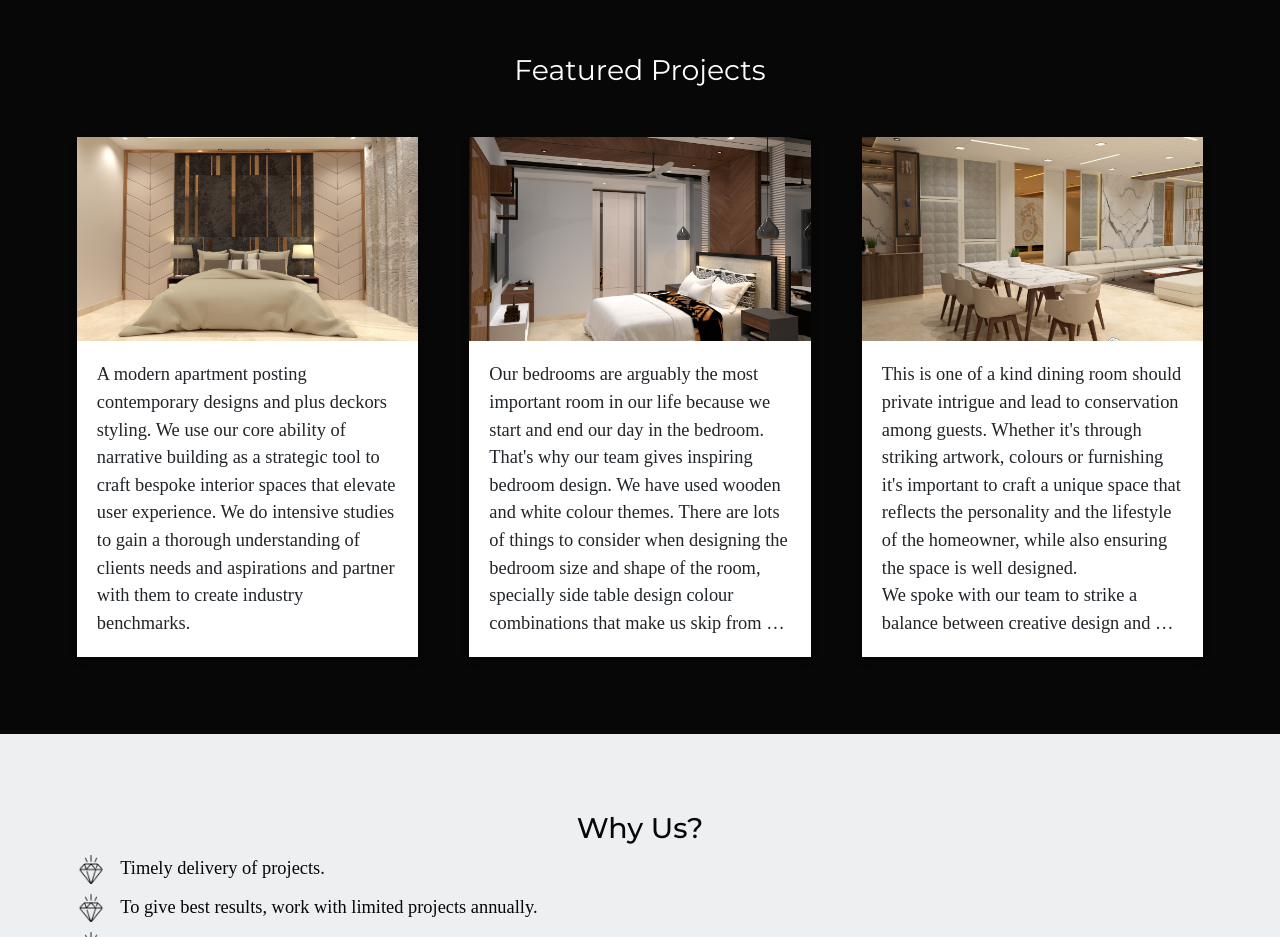
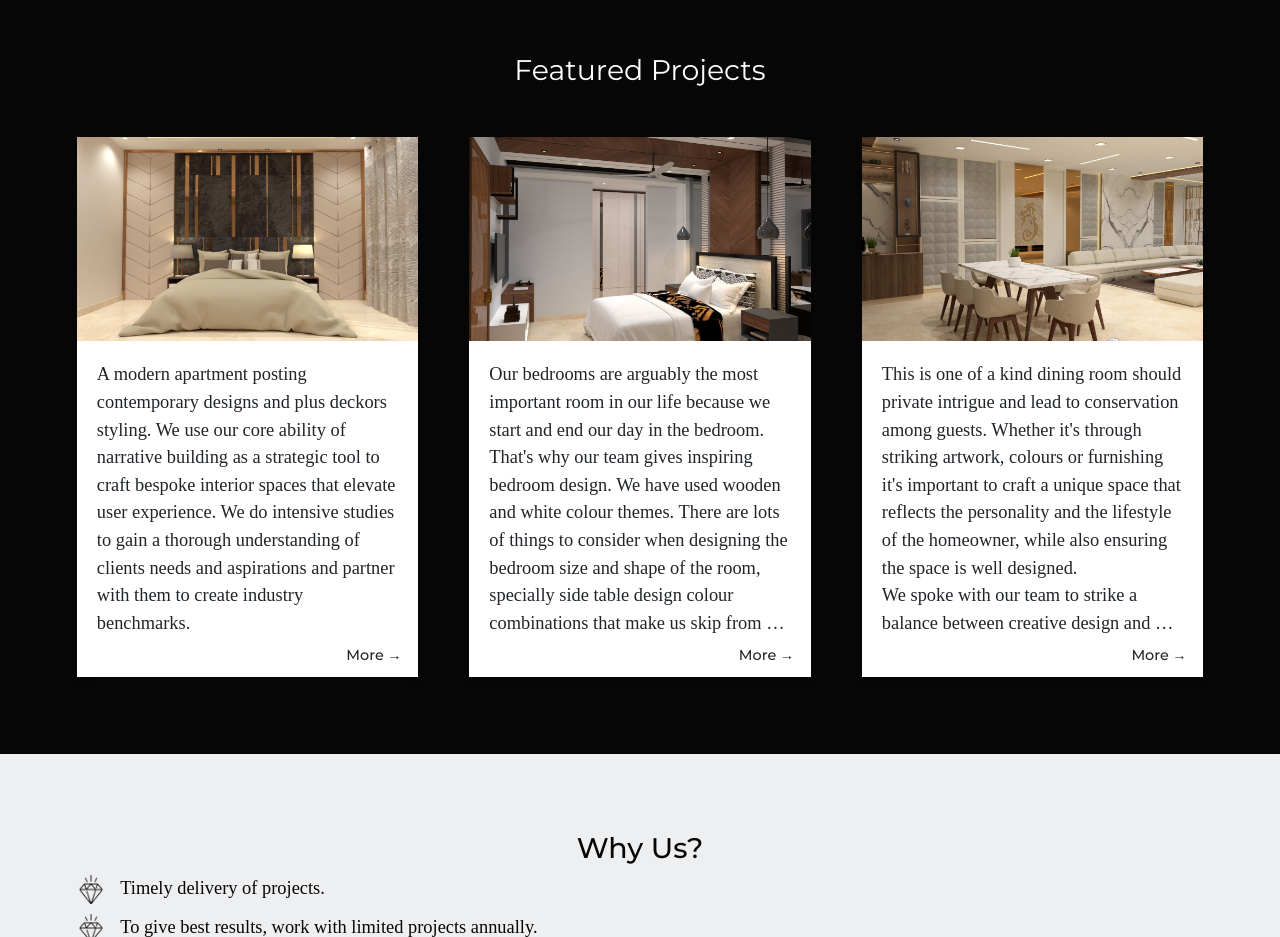
Before and after one commit to deekay1712/d2a, a Next.js app: page / in a window 1280 px wide. Shown: the part 1160-2097 px from the top of the page. Built offline with nearby package versions, Linux system fonts and the light colour scheme; a web font is replaced by a local one.

Commit message:
arrow added in home card

```diff
--- a/Components/HomeCards.jsx
+++ b/Components/HomeCards.jsx
@@ -7,30 +7,49 @@ export default function HomeCards() {
     <div className="homeCardsComp">
       <h1 className='featuredProjectsHeading'>Featured Projects</h1>
       <div className='homeCardsWrapper'>
+
         <div className="homeCard">
           <div className="homeCardImgDiv">
             <Image objectFit='cover' layout="fill" src={projectData[0].image[0]} alt="Img" />
           </div>
           <div className='homeCardDesc'>
-            <p>{projectData[0].description}</p>
+            <p className='homeCardDescText'>{projectData[0].description}</p>
           </div>
+          <Link href={`/portfolio/${projectData[0].id}`}>
+            <a className="homeCardButton">
+              More <span>&#8594;</span>
+            </a>
+          </Link>
         </div>
+
         <div className="homeCard">
           <div className="homeCardImgDiv">
             <Image objectFit='cover' layout="fill" src={projectData[1].image[0]} alt="Img" />
           </div>
           <div className='homeCardDesc'>
-            <p>{projectData[1].description}</p>
+            <p className='homeCardDescText'>{projectData[1].description}</p>
           </div>
+          <Link href={`/portfolio/${projectData[1].id}`}>
+            <a className="homeCardButton">
+              More <span>&#8594;</span>
+            </a>
+          </Link>
         </div>
+
         <div className="homeCard">
           <div className="homeCardImgDiv">
             <Image objectFit='cover' layout="fill" src={projectData[2].image[0]} alt="Img" />
           </div>
           <div className='homeCardDesc'>
-            <p>{projectData[2].description}</p>
+            <p className='homeCardDescText'>{projectData[2].description}</p>
           </div>
+          <Link href={`/portfolio/${projectData[2].id}`}>
+            <a className="homeCardButton">
+              More <span>&#8594;</span>
+            </a>
+          </Link>
         </div>
+
       </div>
     </div>
   )
--- a/Components/homeCards.css
+++ b/Components/homeCards.css
@@ -1,6 +1,15 @@
+@keyframes arrowSidewise{
+    0% {
+        transform: translateX(3px);
+    }
+    50% {
+        transform: translateX(9px);
+    }
+    100% {
+        transform: translateX(3px);
+    }
+}
 .homeCardsComp{
-    /* display: flex;
-    flex-direction: column; */
     padding: 6vw;
     background-color: #070707;
 }
@@ -17,6 +26,7 @@
     justify-content: space-between;
 }
 .homeCard{
+    position: relative;
     width: calc(80vw / 3);
     background-color: #ffffff;
     box-shadow: 0 4px 8px 0 rgba(0,0,0,0.2);
@@ -27,12 +37,28 @@
     width: 100%;
 }
 .homeCardDesc{
-    padding: 20px;
+    padding: 20px 20px 40px 20px;
+    display: flex;
+    flex-direction: column;
+    justify-content: space-between;
 }
-.homeCardDesc p{
+.homeCardDescText{
     display: -webkit-box;
     overflow: hidden;
     -webkit-line-clamp: 10;
     -webkit-box-orient: vertical;
-    font-size: calc(12px + 0.5vw)
+    font-size: calc(12px + 0.5vw);
 }
+.homeCardButton{
+    padding: 0 20px 10px 0;
+    position: absolute;
+    top: 100%;
+    transform: translate(-100%, -100%);
+    left: 100%;
+    font-weight: 500;
+    font-size: calc(8px + 0.5vw) !important;
+    display: flex;
+}
+.homeCardButton span{
+    animation: arrowSidewise 1s linear infinite;
+}
--- a/Components/homeWhyUs.css
+++ b/Components/homeWhyUs.css
@@ -2,9 +2,6 @@
     background-color: rgba(86, 102, 122, 0.1);
     padding: 6vw 6vw 6vw 6vw;
     color: #070707;
-    /* display: flex;
-    flex-direction: column;
-    align-items: center; */
 }
 .homeWhyUsHeading{
     width: 100%;
```
